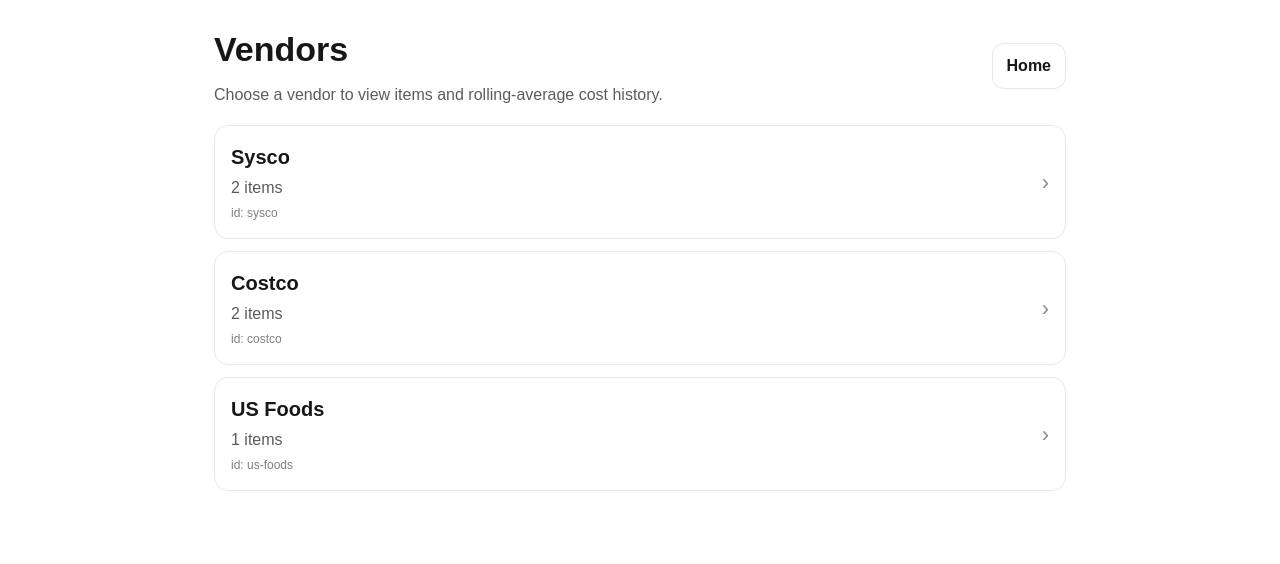
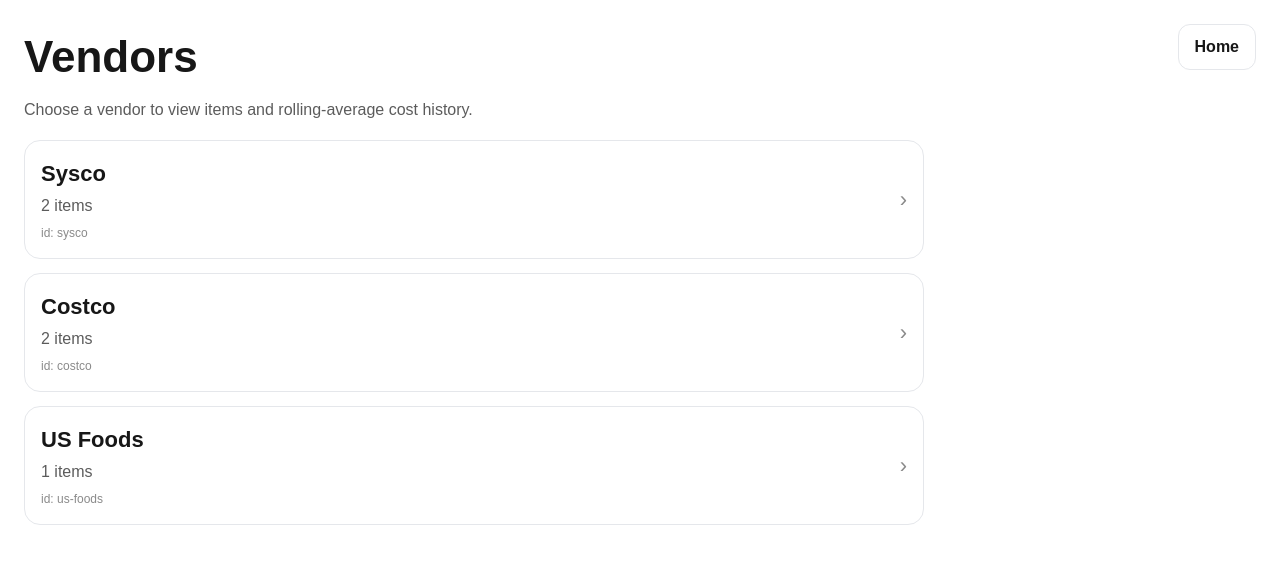
Before and after one commit to pilot1959/caterpilot-inventory, a Next.js app: page /vendors in a window 1280 px wide. Shown: the top 564 px of the page. Built offline with nearby package versions, Linux system fonts and the light colour scheme.

Commit message:
Update page.tsx

```diff
--- a/app/vendors/page.tsx
+++ b/app/vendors/page.tsx
@@ -3,11 +3,11 @@ import { seedVendors } from "@/app/components/vendors/vendorData";
 
 export default function VendorsPage() {
   return (
-    <div style={{ padding: 24, maxWidth: 900, margin: "0 auto" }}>
-      <div style={{ display: "flex", justifyContent: "space-between", alignItems: "center" }}>
+    <div style={{ padding: 24 }}>
+      <div style={{ display: "flex", justifyContent: "space-between", alignItems: "flex-start" }}>
         <div>
-          <h1 style={{ fontSize: 34, fontWeight: 900, margin: 0 }}>Vendors</h1>
-          <p style={{ marginTop: 8, opacity: 0.7 }}>
+          <h1 style={{ fontSize: 44, fontWeight: 900, margin: 0 }}>Vendors</h1>
+          <p style={{ opacity: 0.7, marginTop: 8 }}>
             Choose a vendor to view items and rolling-average cost history.
           </p>
         </div>
@@ -16,40 +16,40 @@ export default function VendorsPage() {
           href="/"
           style={{
             border: "1px solid #e5e7eb",
-            padding: "10px 14px",
             borderRadius: 12,
+            padding: "10px 16px",
+            textDecoration: "none",
             fontWeight: 700,
-            textDecoration: "none",
-            color: "inherit",
           }}
         >
           Home
         </Link>
       </div>
 
-      <div style={{ marginTop: 18, display: "grid", gap: 12 }}>
+      <div style={{ marginTop: 18, maxWidth: 900 }}>
         {seedVendors.map((v) => (
           <Link
             key={v.id}
             href={`/vendors/${encodeURIComponent(v.id)}`}
             style={{
+              display: "block",
               border: "1px solid #e5e7eb",
-              borderRadius: 14,
+              borderRadius: 16,
               padding: 16,
+              marginBottom: 14,
               textDecoration: "none",
               color: "inherit",
-              display: "flex",
-              justifyContent: "space-between",
-              alignItems: "center",
             }}
           >
-            <div>
-              <div style={{ fontSize: 20, fontWeight: 900 }}>{v.name}</div>
-              <div style={{ marginTop: 4, opacity: 0.7 }}>{v.items.length} items</div>
-              <div style={{ marginTop: 4, opacity: 0.55, fontSize: 12 }}>id: {v.id}</div>
+            <div style={{ display: "flex", justifyContent: "space-between", alignItems: "center" }}>
+              <div>
+                <div style={{ fontSize: 22, fontWeight: 900 }}>{v.name}</div>
+                <div style={{ opacity: 0.7, marginTop: 4 }}>{v.items.length} items</div>
+                <div style={{ opacity: 0.5, marginTop: 6, fontSize: 12 }}>id: {v.id}</div>
+              </div>
+
+              <div style={{ fontSize: 22, opacity: 0.5 }}>›</div>
             </div>
-
-            <div style={{ fontSize: 22, opacity: 0.5 }}>›</div>
           </Link>
         ))}
       </div>
```
